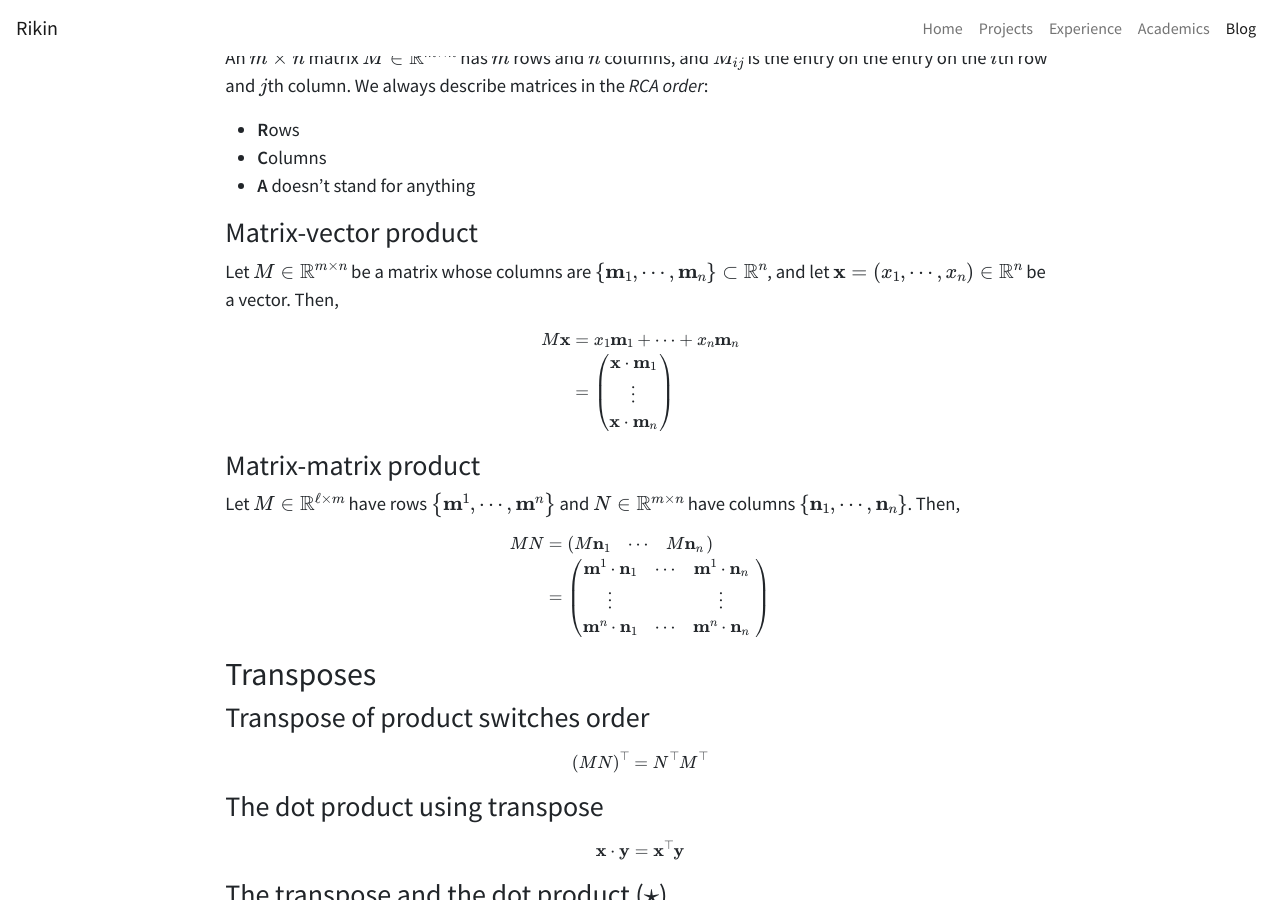
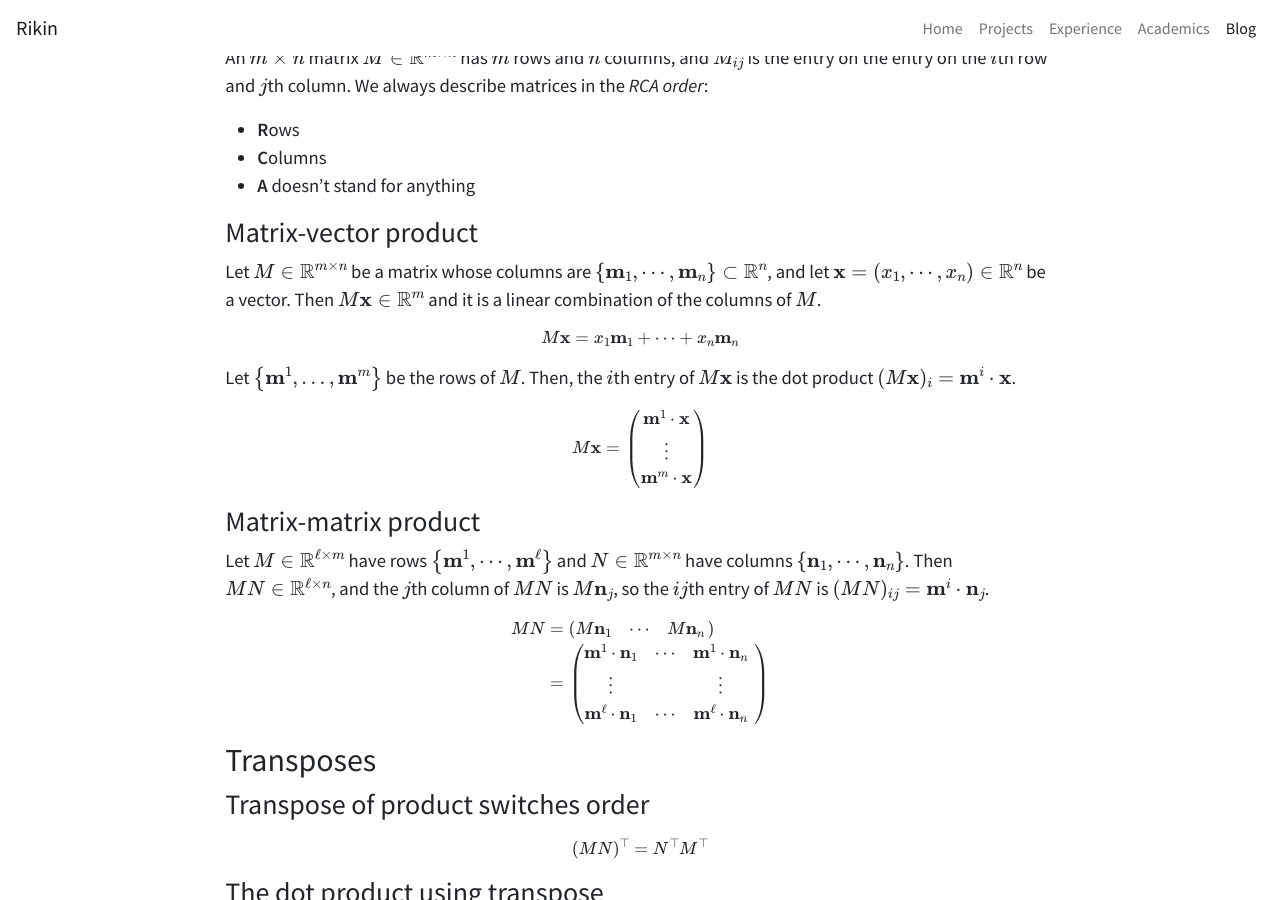
Before and after one commit to rikingurditta/blog, a Jekyll site: the page built from _posts/2025-01-15-370-linalg.md, in a window 1280 px wide and 900 px high, scrolled down 708 px. Built offline with Jekyll 4.4.1, drawn with Linux system fonts in a browser that asks for light colours; formulas are drawn with MathJax 3; some of the changed text lies outside the part shown.

Commit message:
Updated linalg post

```diff
--- a/_posts/2025-01-15-370-linalg.md
+++ b/_posts/2025-01-15-370-linalg.md
@@ -41,22 +41,21 @@ An $m \times n$ matrix $M \in \R^{m \times n}$ has $m$ rows and $n$ columns, and
 
 ### Matrix-vector product
 
-Let $M \in \R^{m \times n}$ be a matrix whose columns are $\curlies{\m_1, \cdots, \m_n} \subset \R^n$, and let $\x = (x_1, \cdots, x_n) \in \R^n$ be a vector. Then,
+Let $M \in \R^{m \times n}$ be a matrix whose columns are $\curlies{\m_1, \cdots, \m_n} \subset \R^n$, and let $\x = (x_1, \cdots, x_n) \in \R^n$ be a vector. Then $M\x \in \R^m$ and it is a linear combination of the columns of $M$.
 
 $$
-\begin{align*}
-M \x &= x_1 \m_1 + \cdots + x_n \m_n \\
-&= \begin{pmatrix}
-\x \cdot \m_1 \\
-\vdots \\
-\x \cdot \m_n
-\end{pmatrix}
-\end{align*}
+M \x = x_1 \m_1 + \cdots + x_n \m_n
+$$
+
+Let $\curlies{\m^1, ..., \m^m}$ be the rows of $M$. Then, the $i$th entry of $M\x$ is the dot product $(M\x)_i = \m^i \cdot \x$.
+
+$$
+M\x = \begin{pmatrix} \m^1 \cdot \x \\ \vdots \\ \m^m \cdot \x \end{pmatrix}
 $$
 
 ### Matrix-matrix product
 
-Let $M \in \R^{\ell \times m}$ have rows $\curlies{\m^1, \cdots, \m^n}$ and $N \in \R^{m \times n}$ have columns $\curlies{\n_1, \cdots, \n_n}$. Then,
+Let $M \in \R^{\ell \times m}$ have rows $\curlies{\m^1, \cdots, \m^\ell}$ and $N \in \R^{m \times n}$ have columns $\curlies{\n_1, \cdots, \n_n}$. Then $MN \in \R^{\ell \times n}$, and the $j$th column of $MN$ is $M\n_j$, so the $ij$th entry of $MN$ is $(MN)_{ij} = \m^i \cdot \n_j$.
 
 $$
 \begin{align*}
@@ -64,7 +63,7 @@ MN &= \begin{pmatrix} M \n_1 & \cdots & M \n_n \end{pmatrix} \\
 &= \begin{pmatrix}
 \m^1 \cdot \n_1 & \cdots & \m^1 \cdot \n_n \\
 \vdots & & \vdots \\
-\m^n \cdot \n_1 & \cdots & \m^n \cdot \n_n \\
+\m^\ell \cdot \n_1 & \cdots & \m^\ell \cdot \n_n \\
 \end{pmatrix} \\
 \end{align*}
 $$
@@ -112,15 +111,15 @@ M^\top &= \inv M
 \end{align*}
 $$
 
-The first line can be interpreted as "applying $M$ doesn't change the size of $\x$". The second can be interpreted as "$M$ treats all vectors the same way." Overall, your intuition for an isometry should be "something like a rotation".
+The first line can be interpreted as "applying $M$ doesn't change the size of $\x$". The second can be interpreted as "$M$ treats all vectors the same way". Overall, your intuition for an isometry should be "something like a rotation".
 
 ### Permutation matrices are isometrices ($\star$)
 
-In particular, if $P \in \R^{n \times n}$ is a permutation matrix, i.e. if the columns of $P$ are some permutation of the standard basis vectors $\{\e_1, ..., \e_n\}$, then $P^\top = \inv P$.  ($\star$)
+In particular, if $P \in \R^{n \times n}$ is a permutation matrix (i.e. if the columns of $P$ are some permutation of the standard basis vectors $\{\e_1, ..., \e_n\}$) then $P^\top = \inv P$.  ($\star$)
 
 ### Spectral theorem
 
-Let $M \in \R^{n \times n}$. If $M = M^\top$, then there exists a basis
+Let $M \in \R^{n \times n}$ be a square matrix. If $M = M^\top$, then there exists a basis
 
 $$
 \mathcal B = \{\v_1, ..., \v_n \} \subseteq \R^n
```
